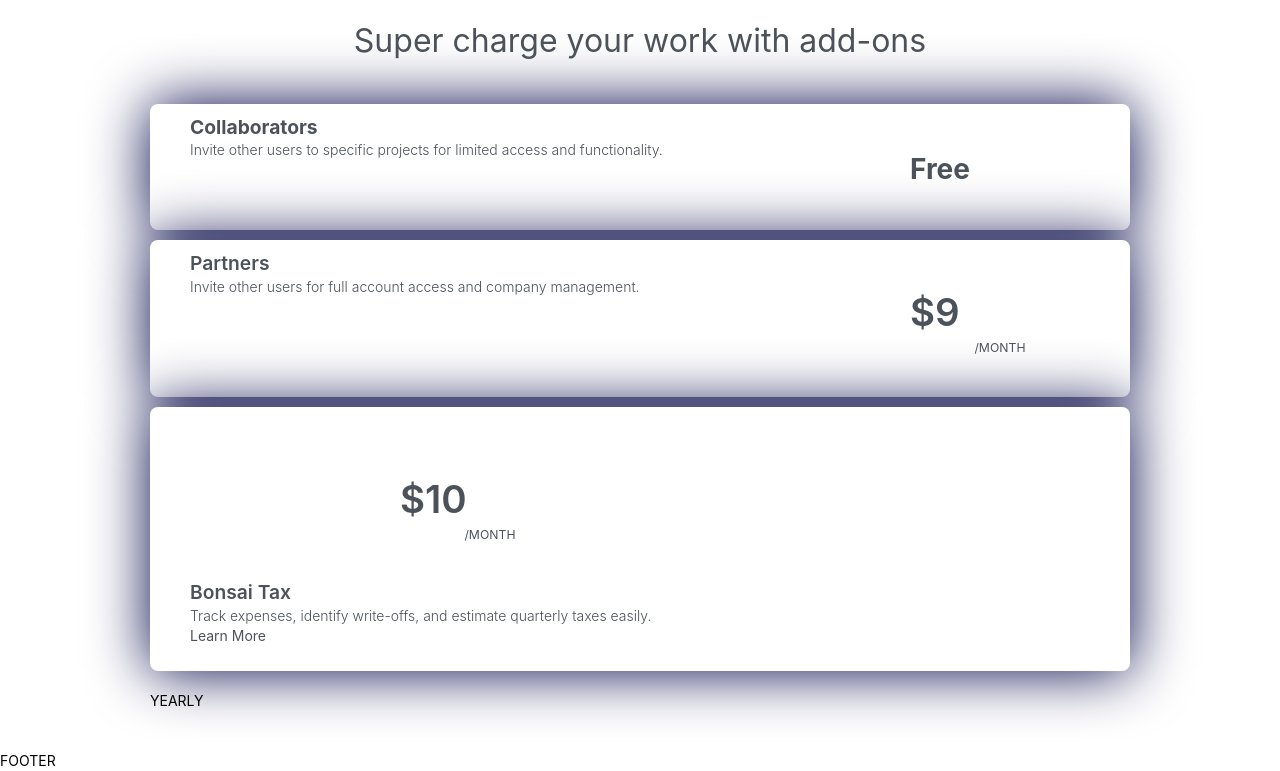
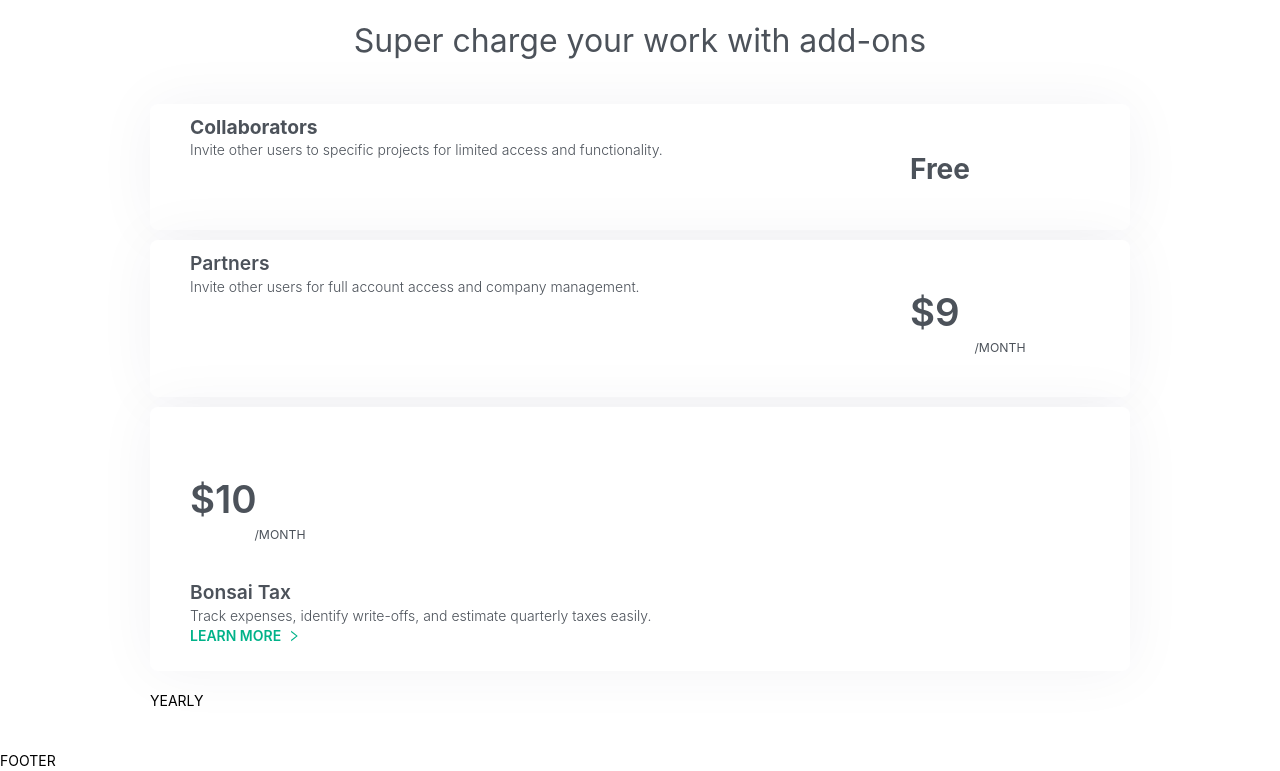
Before and after one commit to NicoH22/FE2_Bonsai, a Next.js app: page / in a window 1280 px wide. Shown: the part 1185-1956 px from the top of the page. Built offline with nearby package versions, Linux system fonts and the light colour scheme; a small style sheet from the web is missing.

Commit message:
section main 2

```diff
--- a/pages/index.js
+++ b/pages/index.js
@@ -3,6 +3,7 @@
 import styles from "../styles/Home.module.css";
 import { FaCheck } from "react-icons/fa";
 import Navbar from "../components/layouts/navbar/Navbar.js";
+import { AiOutlineRight } from "react-icons/ai";
 
 export default function Home() {
   return (
@@ -450,7 +451,7 @@
                     className="maxmd:py-[20px] mb-[10px] pt-[10px] px-[40px] pb-[5px]
                   !bg-scroll maxxs:px-[25px] maxmd:flex-col-reverse flex-wrap items-start
                   content-start maxlg:px-[40px] flex justify-between rounded-[8px] bg-[#fff]
-                  shadow-[0_0_60px_0_rgb(2,4,69,5)]"
+                  shadow-[0_0_60px_0_rgb(2,4,69,0.05)]"
                   >
                     <div className="!bg-scroll maxmd:w-full w-[80%] max-w-[600px]">
                       <div
@@ -481,7 +482,7 @@
                     className="maxmd:py-[20px] mb-[10px] pt-[10px] px-[40px] pb-[5px]
                   !bg-scroll maxxs:px-[25px] maxmd:flex-col-reverse flex-wrap items-start
                   content-start maxlg:px-[40px] flex justify-between rounded-[8px] bg-[#fff]
-                  shadow-[0_0_60px_0_rgb(2,4,69,5)]"
+                  shadow-[0_0_60px_0_rgb(2,4,69,0.05)]"
                   >
                     <div className="!bg-scroll maxmd:w-full w-[80%] max-w-[600px]">
                       <div
@@ -518,8 +519,8 @@
                   <div
                     className="!bg-scroll maxms:px-[25px] maxmd:px-[20px] flex-col-reverse
                   flex-wrap items-start content-start maxlg:px-[40px] flex mb-[20px]
-                  px-[40px] pt-[30px] pb-[25px] content-between items-center rounded-[8px]
-                  bg-[#fff] shadow-[0_0_60px_rgb(2,4,69,5)]"
+                  px-[40px] pt-[30px] pb-[25px] content-between rounded-[8px]
+                  bg-[#fff] shadow-[0_0_60px_rgb(2,4,69,0.05)]"
                   >
                     <div className="!bg-scroll maxmd:w-full w-[80%] max-w-[600px]">
                       <div
@@ -532,8 +533,15 @@
                         Track expenses, identify write-offs, and estimate
                         quarterly taxes easily.
                       </div>
-                      <a>
+                      <a
+                        className="!bg-scroll uppercase flex font-[600] max-w-full inline-block
+                      text-[#00b289] no-underline cursor-pointer"
+                      >
                         <div>Learn More</div>
+                        <AiOutlineRight
+                          className="text-[#00b289] relative top-[-1] ml-[6px]
+                        border-none align-middle inline-block max-w-full self-center"
+                        />
                       </a>
                     </div>
                     <div
@@ -562,6 +570,10 @@
             </div>
           </div>
         </div>
+        {/* SECTION MAIN 2 */}
+        <div></div>
+        {/* SECTION MAIN 3 */}
+        <div></div>
       </main>
 
       <footer>FOOTER</footer>
```
